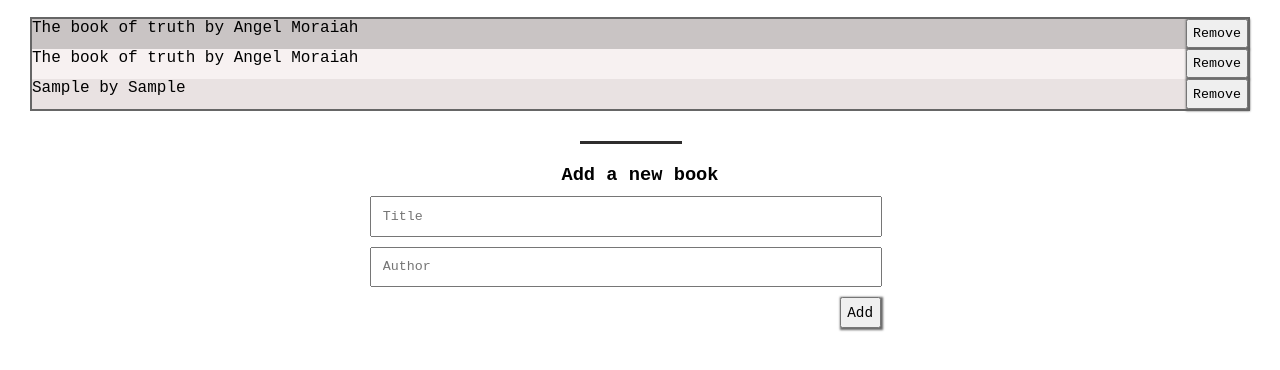
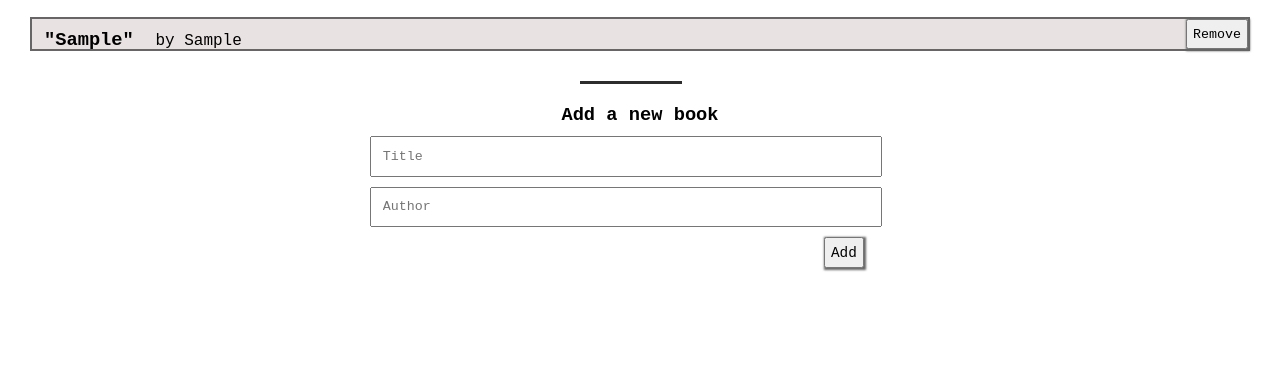
Before and after one commit to nedith/awesome-books, a plain HTML site: page index.html in a window 1280 px wide. Both pictures are taken after typing "Sample", "Sample" into the empty fields and a click on the button "Add". Shown: the part 70-440 px from the top of the page. Drawn offline with Linux system fonts and the light colour scheme.

Commit message:
Add more styling

```diff
--- a/JS/storage.js
+++ b/JS/storage.js
@@ -1,18 +1,7 @@
 /* eslint-disable no-unused-vars, no-undef, no-return-assign */
 class Storage {
   static get allBooks() {
-    const bookCollection = [
-      {
-        id: '1',
-        title: 'The book of truth',
-        author: 'Angel Moraiah',
-      },
-      {
-        id: '2',
-        title: 'The book of truth',
-        author: 'Angel Moraiah',
-      },
-    ];
+    const bookCollection = [];
 
     if (localStorage.getItem('mybooks')) {
       return JSON.parse(localStorage.getItem('mybooks'));
--- a/JS/ui.js
+++ b/JS/ui.js
@@ -13,7 +13,10 @@ class UI {
         li.classList.add('whiteSmoke');
       }
       li.innerHTML = `
-                <p>${book.title} by ${book.author} <p>
+               <div>
+                  <h3>"${book.title}" </h3>
+                  <span> by ${book.author}</span>
+                </div>
                 <button data-id="${book.id}" type="button">Remove</button>
             `;
 
@@ -54,8 +57,10 @@ class UI {
     const newBookToAppend = document.createElement('li');
 
     newBookToAppend.innerHTML = `
-            <p>${newBook.title} by ${newBook.author}</p>
-
+             <div>
+              <h3>"${newBook.title}" </h3>
+              <span> by ${newBook.author}</span>
+            </div>
             <button data-id="${newBook.id}" type="button">Remove</button>
         `;
 
--- a/style.css
+++ b/style.css
@@ -22,6 +22,12 @@
   display: flex;
   justify-content: space-between;
   height: 30px;
+}
+
+ul h3 {
+  margin: 0 10px;
+  display: inline-block;
+  padding: 10px 2px;
 }
 
 button {
@@ -84,7 +90,7 @@ form input {
 #add {
   padding: 1%;
   font-size: 90%;
-  margin-left: 87%;
+  margin-left: 84%;
 }
 
 header h1 {
```
